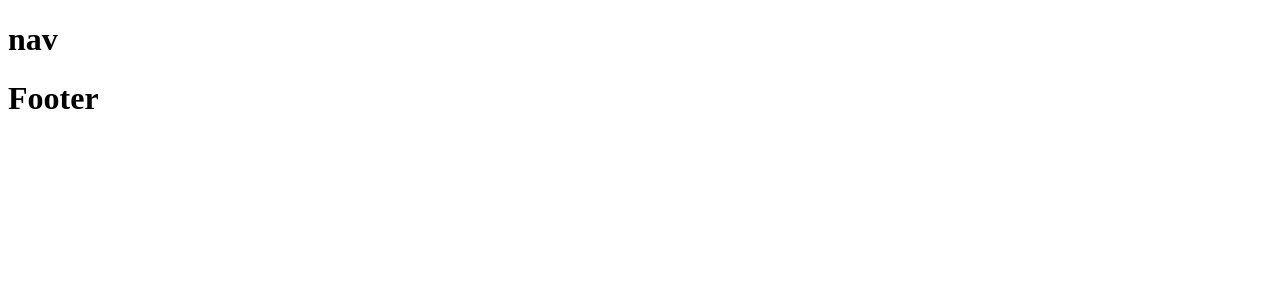
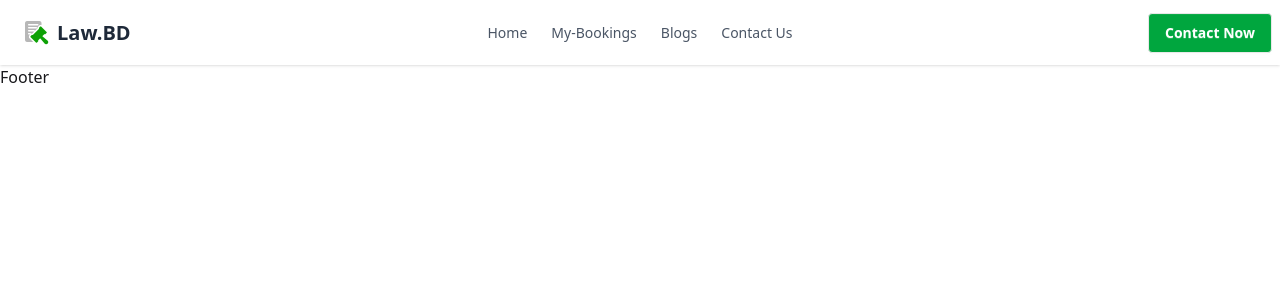
Before and after one commit to Shahriar-Utchas/Lawyer-Appointment-Booking, a React (Vite) app: page / in a window 1280 px wide. Shown: the top 300 px of the page. Built offline with nearby package versions, Linux system fonts and the light colour scheme.

Commit message:
Navbar Added

```diff
--- a/package.json
+++ b/package.json
@@ -21,7 +21,7 @@
     "@types/react": "^19.0.10",
     "@types/react-dom": "^19.0.4",
     "@vitejs/plugin-react": "^4.3.4",
-    "daisyui": "^5.0.27",
+    "daisyui": "^5.0.28",
     "eslint": "^9.22.0",
     "eslint-plugin-react-hooks": "^5.2.0",
     "eslint-plugin-react-refresh": "^0.4.19",
--- a/src/Components/Navbar/Navbar.jsx
+++ b/src/Components/Navbar/Navbar.jsx
@@ -2,8 +2,45 @@
 
 const Navbar = () => {
     return (
-        <div>
-            <h1>nav</h1>
+        <div className="navbar bg-base-100 shadow-sm">
+            <div className="navbar-start">
+                {/* Mobile Dropdown */}
+                <div className="dropdown lg:hidden">
+                    <label tabIndex={0} className="btn btn-ghost">
+                        <svg xmlns="http://www.w3.org/2000/svg" className="h-5 w-5" fill="none"
+                            viewBox="0 0 24 24" stroke="currentColor">
+                            <path strokeLinecap="round" strokeLinejoin="round" strokeWidth="2"
+                                d="M4 6h16M4 12h16M4 18h16" />
+                        </svg>
+                    </label>
+                    <ul tabIndex={0} className="menu menu-sm dropdown-content mt-3 z-[1] p-2 shadow bg-base-100 rounded-box w-52">
+                        <li><a>Home</a></li>
+                        <li><a>My-Bookings</a></li>
+                        <li><a>Blogs</a></li>
+                        <li><a>Contact Us</a></li>
+                    </ul>
+                </div>
+                {/* Logo */}
+                <a className="flex items-center gap-2 text-xl font-bold text-gray-800 btn btn-ghost normal-case">
+                    <img src="C002-assets/logo.png" alt="logo" className="w-6 h-6" />
+                    <span>Law.BD</span>
+                </a>
+            </div>
+
+            {/* Center Nav - Large screen only */}
+            <div className="navbar-center hidden lg:flex">
+                <ul className="menu menu-horizontal px-1 text-gray-600 font-medium">
+                    <li><a>Home</a></li>
+                    <li><a>My-Bookings</a></li>
+                    <li><a>Blogs</a></li>
+                    <li><a>Contact Us</a></li>
+                </ul>
+            </div>
+
+            {/* End */}
+            <div className="navbar-end">
+                <a className="btn bg-green-600 text-white hover:bg-green-700">Contact Now</a>
+            </div>
         </div>
     );
 };
--- a/src/main.jsx
+++ b/src/main.jsx
@@ -1,5 +1,6 @@
 import { StrictMode } from 'react'
 import { createRoot } from 'react-dom/client'
+import "./index.css";
 import {
   RouterProvider,
 } from "react-router";
```
Also changed, not shown: 1 other file (tests, documents, lock files or other folders).
